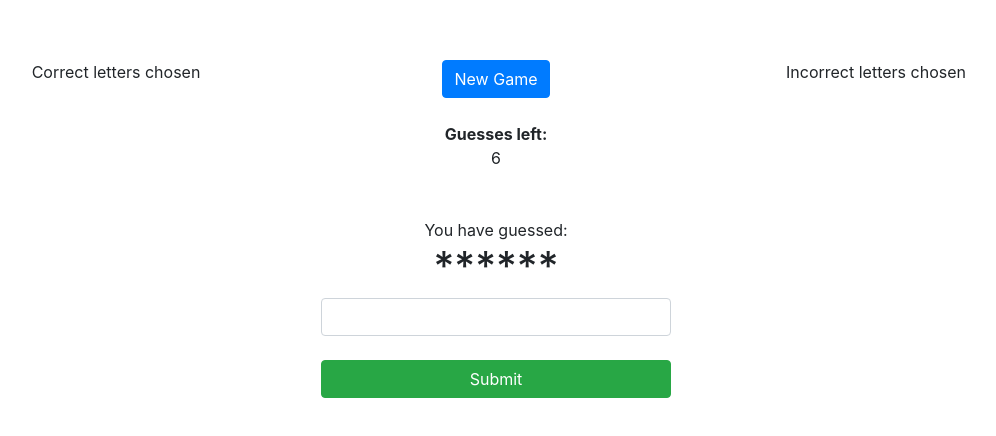
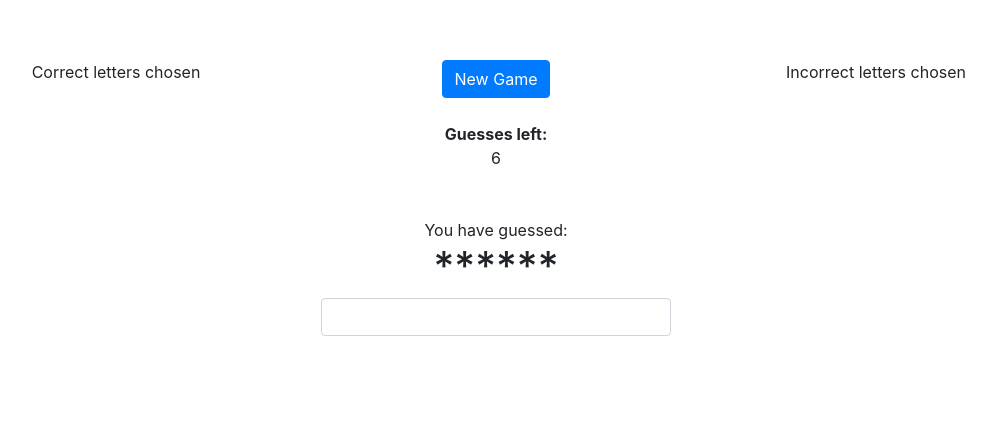
Before and after one commit to andrews-peprah/first_angular_game, a plain HTML site: page index.html in a window 1280 px wide. Shown: the part 140-576 px from the top of the page, without its empty margins (144-1140 px from the left). Drawn offline with nearby package versions, Linux system fonts and the light colour scheme.

Commit message:
removed submit button

```diff
--- a/index.html
+++ b/index.html
@@ -24,7 +24,6 @@
 				<div>
 					<div>
 						<input type="text" name="guess" ng-model="input.letter" my-enter="letterChosen()" class="form-control" style="text-align: center;" maxlength= 1 /><br>
-						<button ng-click="letterChosen()" class="btn btn-success btn-block" >Submit</button>
 					</div>
 				</div>
 			</div>
```
